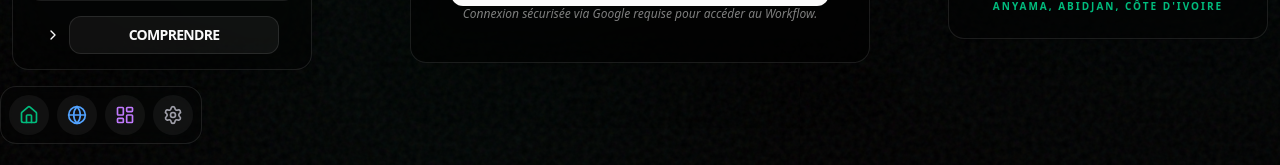
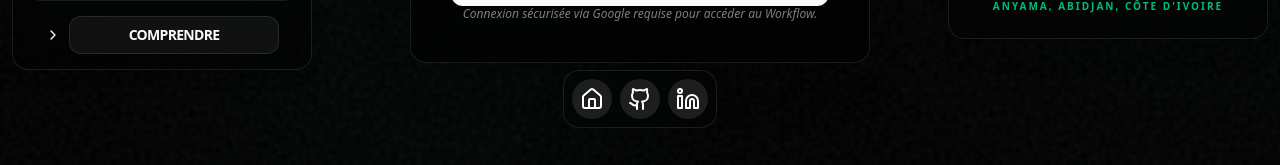
Before and after one commit to nonnzy7even7iete/nonnzytransformiumfullstackbundel, a Next.js app: page / in a window 1280 px wide. Shown: the part 632-797 px from the top of the page. Built offline with nearby package versions, Linux system fonts and the light colour scheme; no server answers.

Commit message:
Zy Bulding workflow

```diff
--- a/src/app/page.tsx
+++ b/src/app/page.tsx
@@ -4,7 +4,7 @@ import { signIn, useSession } from "next-auth/react";
 import { useEffect } from "react";
 import { useRouter } from "next/navigation";
 import { FcGoogle } from "react-icons/fc";
-import { Info, Home, Globe, LayoutDashboard, Settings } from "lucide-react";
+import { Info, Home, Github, Linkedin } from "lucide-react";
 
 import Loader from "@/components/frontendkit/Loader";
 import { MasterAuroraBackground } from "@/components/ui/MasterAuroraBackground";
@@ -12,7 +12,7 @@ import { TextHoverEffect } from "@/components/ui/TextHoverEffect";
 import SideCard from "@/components/frontendkit/SideCard";
 import DataCard from "@/components/frontendkit/DataCard";
 import Navbar from "@/components/frontendkit/NavbarFront";
-import { Dock, DockIcon } from "@/components/ui/dock";
+import { Dock } from "@/components/ui/dock";
 
 export default function HomePage() {
   const { data: session, status } = useSession();
@@ -29,7 +29,6 @@ export default function HomePage() {
       <Navbar />
 
       <main className="relative flex flex-col md:flex-row items-center justify-center min-h-screen overflow-hidden px-4 md:px-8 pb-10 gap-6 md:gap-0 pt-32 md:pt-40 bg-app-gradient">
-        {/* Intégration de l'Aurora sans les props de grille pour la pureté visuelle */}
         <div className="absolute inset-0 z-0">
           <MasterAuroraBackground />
         </div>
@@ -147,23 +146,20 @@ export default function HomePage() {
           />
         </aside>
 
-        {/* AJOUT DU DOCK - COUCHE NAVIGATION */}
-        <div className="fixed bottom-6 left-0 right-0 z-[100] pointer-events-none">
+        {/* CONTENEUR DE CENTRAGE DU DOCK */}
+        <div className="fixed bottom-10 left-0 right-0 z-[100] flex justify-center pointer-events-none px-4">
           <div className="pointer-events-auto">
-            <Dock direction="middle">
-              <DockIcon className="bg-zinc-100/10 dark:bg-white/5 text-emerald-500">
-                <Home className="size-5" />
-              </DockIcon>
-              <DockIcon className="bg-zinc-100/10 dark:bg-white/5 text-blue-400">
-                <Globe className="size-5" />
-              </DockIcon>
-              <DockIcon className="bg-zinc-100/10 dark:bg-white/5 text-purple-400">
-                <LayoutDashboard className="size-5" />
-              </DockIcon>
-              <DockIcon className="bg-zinc-100/10 dark:bg-white/5 text-zinc-400">
-                <Settings className="size-5" />
-              </DockIcon>
-            </Dock>
+            <Dock
+              items={[
+                { icon: Home, href: "/", label: "Home" },
+                { icon: Github, href: "https://github.com", label: "GitHub" },
+                {
+                  icon: Linkedin,
+                  href: "https://linkedin.com",
+                  label: "LinkedIn",
+                },
+              ]}
+            />
           </div>
         </div>
       </main>
--- a/src/components/ui/dock.tsx
+++ b/src/components/ui/dock.tsx
@@ -1,111 +1,90 @@
 "use client";
 
-import React, { PropsWithChildren, useRef } from "react";
-import { cva, type VariantProps } from "class-variance-authority";
+import React, { useRef } from "react";
 import {
   motion,
   useMotionValue,
   useSpring,
   useTransform,
-  type MotionProps,
   type MotionValue,
 } from "framer-motion";
 import { cn } from "@/lib/utils";
 
-export interface DockProps extends VariantProps<typeof dockVariants> {
+export interface DockItem {
+  icon: React.ElementType;
+  href: string;
+  label: string;
+  color?: string;
+}
+
+interface DockProps {
+  items: DockItem[];
   className?: string;
   iconSize?: number;
-  iconMagnification?: number;
-  disableMagnification?: boolean;
-  iconDistance?: number;
-  direction?: "top" | "middle" | "bottom";
-  children: React.ReactNode;
+  magnification?: number;
+  distance?: number;
 }
 
-const DEFAULT_SIZE = 40;
-const DEFAULT_MAGNIFICATION = 60;
-const DEFAULT_DISTANCE = 140;
-
-const dockVariants = cva(
-  "mx-auto w-max mt-8 flex h-[58px] items-end gap-2 rounded-2xl border border-zinc-200 dark:border-white/10 bg-white/10 dark:bg-black/10 p-2 backdrop-blur-md"
-);
-
-const Dock = React.forwardRef<HTMLDivElement, DockProps>(
-  (
-    {
+export function Dock({
+  items,
   className,
-      children,
-      iconSize = DEFAULT_SIZE,
-      iconMagnification = DEFAULT_MAGNIFICATION,
-      disableMagnification = false,
-      iconDistance = DEFAULT_DISTANCE,
-      direction = "middle",
-      ...props
-    },
-    ref
-  ) => {
+  iconSize = 40,
+  magnification = 60,
+  distance = 140,
+}: DockProps) {
   const mouseX = useMotionValue(Infinity);
-
-    const renderChildren = () => {
-      return React.Children.map(children, (child) => {
-        if (React.isValidElement(child) && child.type === DockIcon) {
-          return React.cloneElement(child as React.ReactElement<any>, {
-            mouseX,
-            size: iconSize,
-            magnification: iconMagnification,
-            disableMagnification,
-            distance: iconDistance,
-          });
-        }
-        return child;
-      });
-    };
 
   return (
     <motion.div
-        ref={ref}
       onMouseMove={(e) => mouseX.set(e.pageX)}
       onMouseLeave={() => mouseX.set(Infinity)}
-        {...props}
-        className={cn(dockVariants({ className }), {
-          "items-start": direction === "top",
-          "items-center": direction === "middle",
-          "items-end": direction === "bottom",
-        })}
+      className={cn(
+        "flex h-[58px] items-end gap-2 rounded-2xl border border-zinc-200 dark:border-white/10 bg-white/10 dark:bg-black/10 p-2 backdrop-blur-md shadow-2xl",
+        className
+      )}
     >
-        {renderChildren()}
+      {items.map((item, idx) => (
+        <DockIcon
+          key={idx}
+          mouseX={mouseX}
+          size={iconSize}
+          magnification={magnification}
+          distance={distance}
+        >
+          <a
+            href={item.href}
+            target={item.href.startsWith("http") ? "_blank" : "_self"}
+            rel="noreferrer"
+            className="flex h-full w-full items-center justify-center"
+          >
+            <item.icon
+              className={cn(
+                "h-full w-full transition-colors duration-300",
+                item.color ? item.color : "text-zinc-950 dark:text-white"
+              )}
+            />
+          </a>
+        </DockIcon>
+      ))}
     </motion.div>
   );
 }
-);
 
-Dock.displayName = "Dock";
-
-export interface DockIconProps
-  extends Omit<MotionProps & React.HTMLAttributes<HTMLDivElement>, "children"> {
-  size?: number;
-  magnification?: number;
-  disableMagnification?: boolean;
-  distance?: number;
-  mouseX?: MotionValue<number>;
-  className?: string;
-  children?: React.ReactNode;
-}
-
-const DockIcon = ({
-  size = DEFAULT_SIZE,
-  magnification = DEFAULT_MAGNIFICATION,
-  disableMagnification,
-  distance = DEFAULT_DISTANCE,
+function DockIcon({
+  size,
+  magnification,
+  distance,
   mouseX,
-  className,
   children,
-  ...props
-}: DockIconProps) => {
+}: {
+  size: number;
+  magnification: number;
+  distance: number;
+  mouseX: MotionValue<number>;
+  children: React.ReactNode;
+}) {
   const ref = useRef<HTMLDivElement>(null);
-  const defaultMouseX = useMotionValue(Infinity);
-
-  const distanceCalc = useTransform(mouseX ?? defaultMouseX, (val: number) => {
+  const distanceCalc = useTransform(mouseX, (val: number) => {
     const bounds = ref.current?.getBoundingClientRect() ?? { x: 0, width: 0 };
     return val - bounds.x - bounds.width / 2;
   });
@@ -113,9 +92,8 @@ const DockIcon = ({
   const sizeTransform = useTransform(
     distanceCalc,
     [-distance, 0, distance],
-    [size, disableMagnification ? size : magnification, size]
+    [size, magnification, size]
   );
-
   const scaleSize = useSpring(sizeTransform, {
     mass: 0.1,
     stiffness: 150,
@@ -126,17 +104,9 @@ const DockIcon = ({
     <motion.div
       ref={ref}
       style={{ width: scaleSize, height: scaleSize }}
-      className={cn(
-        "flex aspect-square cursor-pointer items-center justify-center rounded-full bg-zinc-100 dark:bg-white/5",
-        className
-      )}
-      {...props}
+      className="flex aspect-square cursor-pointer items-center justify-center rounded-full bg-zinc-800/5 dark:bg-white/10 p-2 hover:bg-zinc-800/10 dark:hover:bg-white/20 transition-colors"
     >
       {children}
     </motion.div>
   );
-};
-
-DockIcon.displayName = "DockIcon";
-
-export { Dock, DockIcon, dockVariants };
+}
```
Lines whose indentation alone changed are shown as unchanged.
